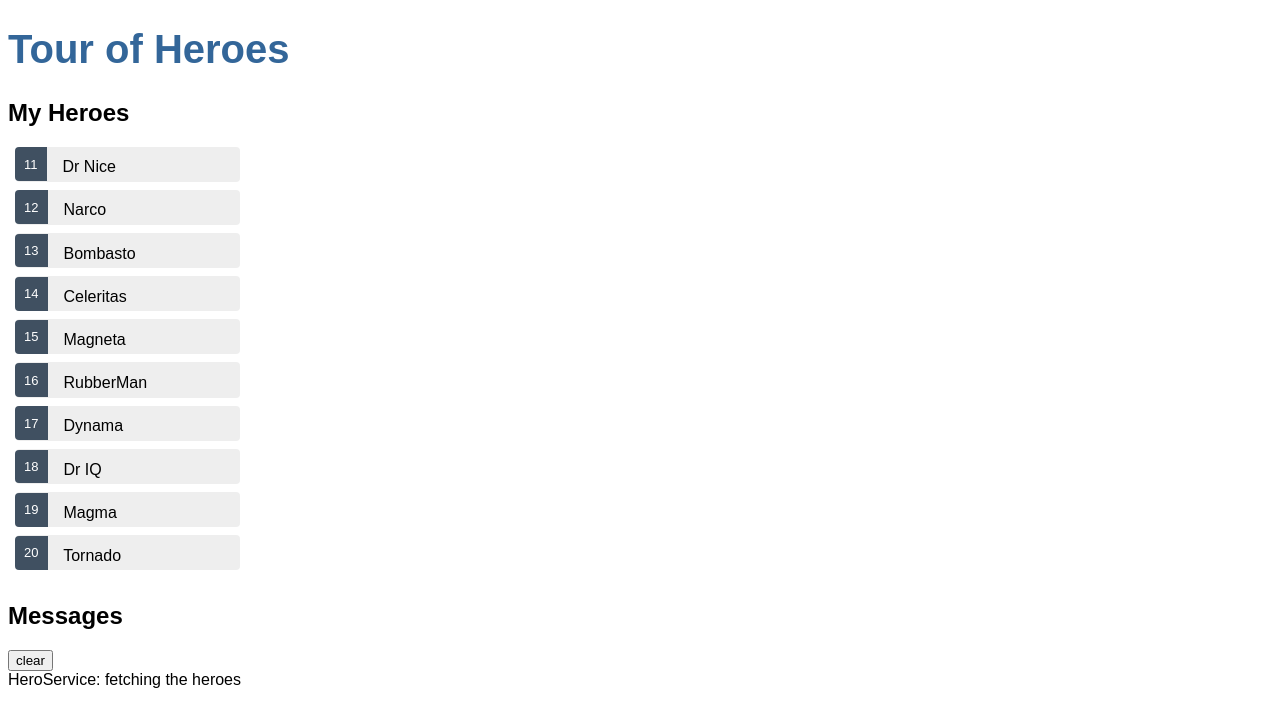
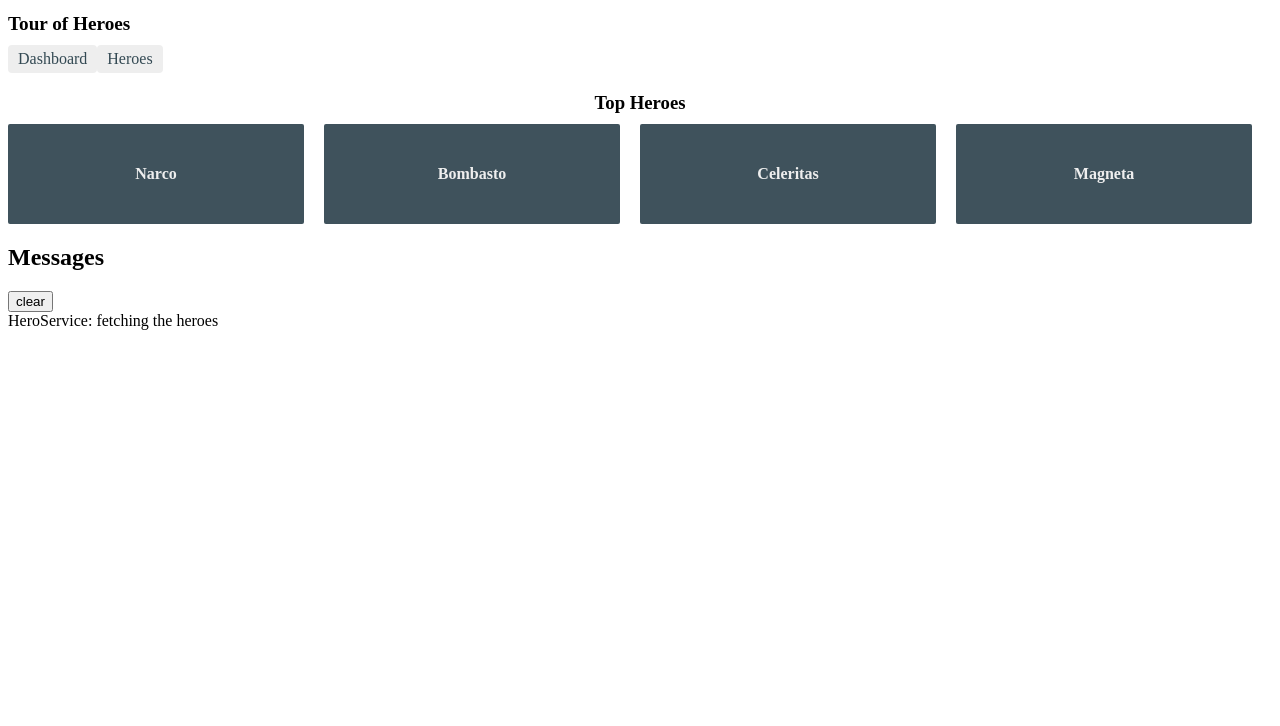
Before and after one commit to arakcheyev-hlmnt-trn/Gotta-Hatch-Em-All, an Angular app in the folder angular-tour-of-heroes/: page /dashboard in a window 1280 px wide. Before the commit this address led to /. Shown: the top 726 px of the page. Built offline with nearby package versions, Linux system fonts and the light colour scheme.

Commit message:
Step 5. Add in-app Navigation

```diff
--- a/angular-tour-of-heroes/src/app/app-routing.module.ts
+++ b/angular-tour-of-heroes/src/app/app-routing.module.ts
@@ -1,10 +1,27 @@
 import { NgModule } from '@angular/core';
 import { Routes, RouterModule } from '@angular/router';
+import { DashboardComponent } from './dashboard/dashboard.component';
+import { HeroDetailComponent } from './hero-detail/hero-detail.component';
+import { HeroesComponent } from './heroes/heroes.component';
 
-const routes: Routes = [];
+/**
+ *
+ * this module is generated by ng new app
+ * and it's quite differce from that is shown in https://angular.io/tutorial/toh-pt5
+ * before recommended replacements
+ * it is already looks like it should - probably result of updated cli instructions
+ **/
+
+const routes: Routes = [
+  { path: '', redirectTo: '/dashboard', pathMatch: 'full' },
+  { path: 'dashboard', component: DashboardComponent },
+  { path: 'detail/:id', component: HeroDetailComponent },
+  { path: 'heroes', component: HeroesComponent },
+];
 
 @NgModule({
   imports: [RouterModule.forRoot(routes)],
   exports: [RouterModule]
 })
+
 export class AppRoutingModule { }
--- a/angular-tour-of-heroes/src/app/app.component.css
+++ b/angular-tour-of-heroes/src/app/app.component.css
@@ -1,22 +1,28 @@
-/* Application-wide Styles */
+/* AppComponent's private CSS styles */
 h1 {
-    color: #369;
-    font-family: Arial, Helvetica, sans-serif;
-    font-size: 250%;
-  }
-  h2, h3 {
-    color: #444;
-    font-family: Arial, Helvetica, sans-serif;
-    font-weight: lighter;
-  }
-  body {
-    margin: 2em;
-  }
-  body, input[type="text"], button {
-    color: #333;
-    font-family: Cambria, Georgia;
-  }
-  /* everywhere else */
-  * {
-    font-family: Arial, Helvetica, sans-serif;
-  }
+  font-size: 1.2em;
+  margin-bottom: 0;
+}
+h2 {
+  font-size: 2em;
+  margin-top: 0;
+  padding-top: 0;
+}
+nav a {
+  padding: 5px 10px;
+  text-decoration: none;
+  margin-top: 10px;
+  display: inline-block;
+  background-color: #eee;
+  border-radius: 4px;
+}
+nav a:visited, a:link {
+  color: #334953;
+}
+nav a:hover {
+  color: #039be5;
+  background-color: #cfd8dc;
+}
+nav a.active {
+  color: #039be5;
+}
--- a/angular-tour-of-heroes/src/app/app.component.html
+++ b/angular-tour-of-heroes/src/app/app.component.html
@@ -1,3 +1,7 @@
 <h1>{{title}}</h1>
-<app-heroes></app-heroes>
+<nav>
+    <a routerLink="/dashboard">Dashboard</a>
+    <a routerLink="/heroes">Heroes</a>
+</nav>
+<router-outlet></router-outlet>
 <app-messages></app-messages>
--- a/angular-tour-of-heroes/src/app/app.module.ts
+++ b/angular-tour-of-heroes/src/app/app.module.ts
@@ -7,13 +7,15 @@ import { HeroesComponent } from './heroes/heroes.component';
 import { FormsModule } from '@angular/forms';
 import { HeroDetailComponent } from './hero-detail/hero-detail.component';
 import { MessagesComponent } from './messages/messages.component';
+import { DashboardComponent } from './dashboard/dashboard.component';
 
 @NgModule({
   declarations: [
     AppComponent,
     HeroesComponent,
     HeroDetailComponent,
-    MessagesComponent
+    MessagesComponent,
+    DashboardComponent
   ],
   imports: [
     BrowserModule,
--- /dev/null
+++ b/angular-tour-of-heroes/src/app/dashboard/dashboard.component.css
@@ -0,0 +1,63 @@
+/* DashboardComponent's private CSS styles */
+[class*='col-'] {
+    float: left;
+    padding-right: 20px;
+    padding-bottom: 20px;
+  }
+  [class*='col-']:last-of-type {
+    padding-right: 0;
+  }
+  a {
+    text-decoration: none;
+  }
+  *, *:after, *:before {
+    -webkit-box-sizing: border-box;
+    -moz-box-sizing: border-box;
+    box-sizing: border-box;
+  }
+  h3 {
+    text-align: center;
+    margin-bottom: 0;
+  }
+  h4 {
+    position: relative;
+  }
+  .grid {
+    margin: 0;
+  }
+  .col-1-4 {
+    width: 25%;
+  }
+  .module {
+    padding: 20px;
+    text-align: center;
+    color: #eee;
+    max-height: 120px;
+    min-width: 120px;
+    background-color: #3f525c;
+    border-radius: 2px;
+  }
+  .module:hover {
+    background-color: #eee;
+    cursor: pointer;
+    color: #607d8b;
+  }
+  .grid-pad {
+    padding: 10px 0;
+  }
+  .grid-pad > [class*='col-']:last-of-type {
+    padding-right: 20px;
+  }
+  @media (max-width: 600px) {
+    .module {
+      font-size: 10px;
+      max-height: 75px; }
+  }
+  @media (max-width: 1024px) {
+    .grid {
+      margin: 0;
+    }
+    .module {
+      min-width: 60px;
+    }
+  }
--- /dev/null
+++ b/angular-tour-of-heroes/src/app/dashboard/dashboard.component.html
@@ -0,0 +1,9 @@
+<h3>Top Heroes</h3>
+<div class="grid grid-pad">
+  <a *ngFor="let hero of heroes" class="col-1-4"
+    routerLink="/detail/{{hero.id}}">
+    <div class="module hero">
+      <h4>{{hero.name}}</h4>
+    </div>
+  </a>
+</div>
--- /dev/null
+++ b/angular-tour-of-heroes/src/app/dashboard/dashboard.component.ts
@@ -0,0 +1,23 @@
+import { Component, OnInit } from '@angular/core';
+import { Hero } from '../hero';
+import { HeroService } from '../hero.service';
+
+@Component({
+  selector: 'app-dashboard',
+  templateUrl: './dashboard.component.html',
+  styleUrls: [ './dashboard.component.css' ]
+})
+export class DashboardComponent implements OnInit {
+  heroes: Hero[] = [];
+
+  constructor(private heroService: HeroService) { }
+
+  ngOnInit() {
+    this.getHeroes();
+  }
+
+  getHeroes(): void {
+    this.heroService.getHeroes()
+      .subscribe(heroes => this.heroes = heroes.slice(1, 5));
+  }
+}
--- a/angular-tour-of-heroes/src/app/hero-detail/hero-detail.component.html
+++ b/angular-tour-of-heroes/src/app/hero-detail/hero-detail.component.html
@@ -1,3 +1,4 @@
+<button (click)="goBack()">go back</button>
 <div *ngIf="hero">
     <h2>{{hero.name | uppercase}} Details</h2>
     <div><span>id: </span>{{hero.id}}</div>
--- a/angular-tour-of-heroes/src/app/hero-detail/hero-detail.component.ts
+++ b/angular-tour-of-heroes/src/app/hero-detail/hero-detail.component.ts
@@ -1,5 +1,10 @@
 import { Component, OnInit, Input } from '@angular/core';
+import { ActivatedRoute } from '@angular/router';
 import { Hero } from '../hero';
+import { HeroService } from '../hero.service';
+import { MessageService } from '../message.service';
+import { Location } from '@angular/common'; // <- by defaults it adds some
+// strange location which do not have back() function
 
 @Component({
   selector: 'app-hero-detail',
@@ -8,11 +13,30 @@ import { Hero } from '../hero';
 })
 export class HeroDetailComponent implements OnInit {
 
-  @Input() hero!: Hero;
+  @Input() hero: Hero | undefined;
 
-  constructor() { }
+  constructor(
+    private messageService: MessageService,
+    private route: ActivatedRoute,
+    private heroService: HeroService,
+    private location: Location,
+  ) { }
 
   ngOnInit(): void {
+    this.getHero();
   }
 
+  getHero(): void {
+    const id = +this.route.snapshot.paramMap.get('id')!;
+    this.heroService.getHero(id)
+      .subscribe(_hero => {
+        this.hero = _hero;
+        this.messageService.add(`HeroesComponent: Selected hero id=${_hero?_hero.id:""}`);
+        this.messageService.add(`Note that this construction do not work with ' or "`);
+      });
+  }
+
+  goBack() {
+    this.location.back();
+  }
 }
--- a/angular-tour-of-heroes/src/app/hero.service.ts
+++ b/angular-tour-of-heroes/src/app/hero.service.ts
@@ -17,4 +17,10 @@ export class HeroService {
     this.messageService.add('HeroService: fetching the heroes');
     return of(HEROES);
   }
+
+  getHero(id: number): Observable<Hero | undefined> {
+    // TODO: send the message _after_ fetching the hero
+    this.messageService.add(`HeroService: fetched hero id=${id}`);
+    return of(HEROES.find(hero => hero.id === id));
+  }
 }
--- a/angular-tour-of-heroes/src/app/heroes/heroes.component.html
+++ b/angular-tour-of-heroes/src/app/heroes/heroes.component.html
@@ -1,9 +1,8 @@
 <h2>My Heroes</h2>
 <ul class="heroes">
-    <li *ngFor="let hero of heroes"
-        [class.selected]="hero === selectedHero"
-        (click)="onSelect(hero)">
-        <span class="badge">{{hero.id}}</span> {{hero.name}}
+    <li *ngFor="let hero of heroes" >
+        <a routerLink="/detail/{{hero.id}}">
+            <span class="badge">{{hero.id}}</span> {{hero.name}}
+        </a>
     </li>
 </ul>
-<app-hero-detail [hero]="selectedHero"></app-hero-detail>
--- a/angular-tour-of-heroes/src/app/heroes/heroes.component.ts
+++ b/angular-tour-of-heroes/src/app/heroes/heroes.component.ts
@@ -28,17 +28,9 @@ export class HeroesComponent implements OnInit {
     this.getHeroes();
   }
 
-  onSelect(hero: Hero) {
-    this.selectedHero = hero;
-    this.messageService.add(`HeroesComponent: Selected hero id=${hero.id}`);
-    this.messageService.add(`Note that this construction do not work with ' or "`);
-  }
-
   getHeroes(): void {
     this.heroService
       .getHeroes()
-      .subscribe(_heroes =>
-        this.heroes = _heroes
-      );
+      .subscribe(_heroes => this.heroes = _heroes);
   }
 }
```
Also changed, not shown: 1 other file (tests, documents, lock files or other folders).
